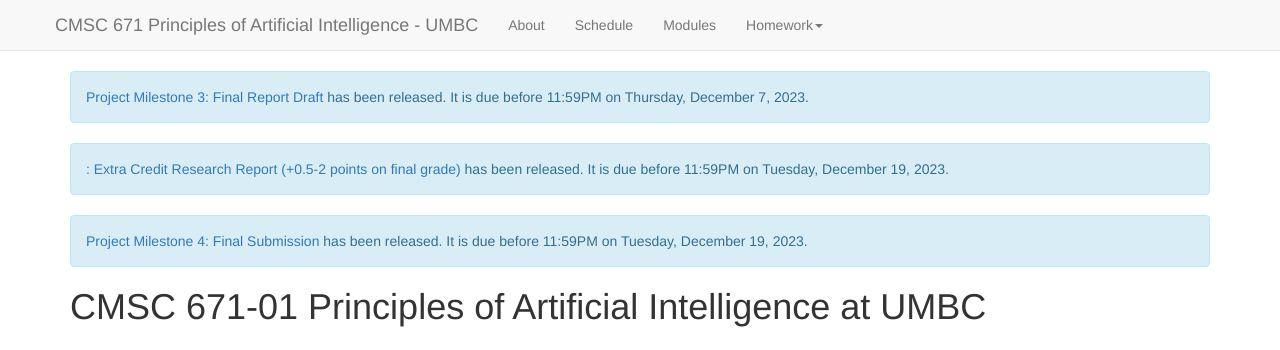
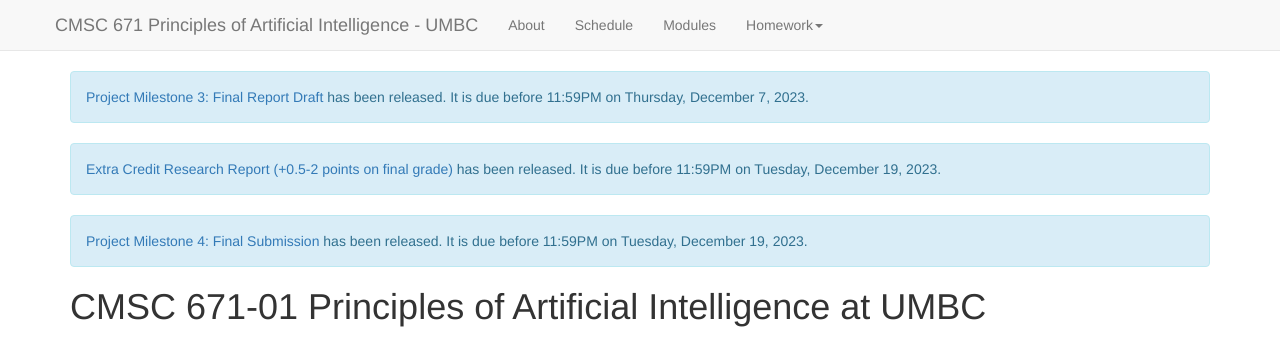
Before and after one commit to lara-martin/Principles-of-AI, a Jekyll site: the page built from index.md, in a window 1280 px wide and 900 px high. Shown: the top 350 px of the window. Built offline with Jekyll 4.4.1, drawn with Linux system fonts in a browser that asks for light colours; nearby versions of some CDN libraries; a script that is not in the unit is left out; part of the change alters nothing that is shown.

Commit message:
fixing formatting of hw alerts

```diff
--- a/index.md
+++ b/index.md
@@ -35,7 +35,7 @@ The in-class activity for {{ page.release_date | date: "%A %b %-d" }} will be to
 {% else %}
 <!-- Homework assignment -->
 <div class="alert alert-info">
-<a href="https://laramartin.net/Principles-of-AI/{{page.url}}">{{page.type}} {{page.number}}: {{page.title}}</a> has been released.
+<a href="https://laramartin.net/Principles-of-AI{{page.url}}">{% if page.type %}{{page.type}} {{page.number}}: {% endif %}{{page.title}}</a> has been released.
 {% if page.deliverables %}
 The assignment has multiple deliverables.
 <ul>
```
